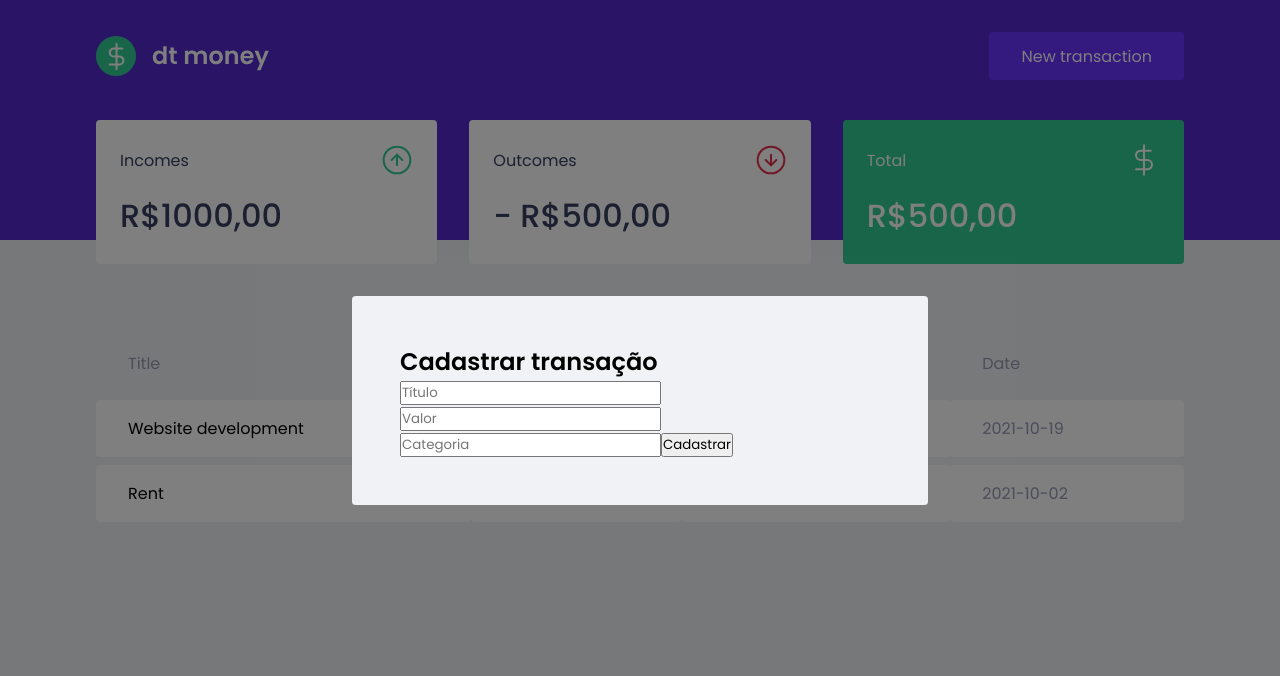
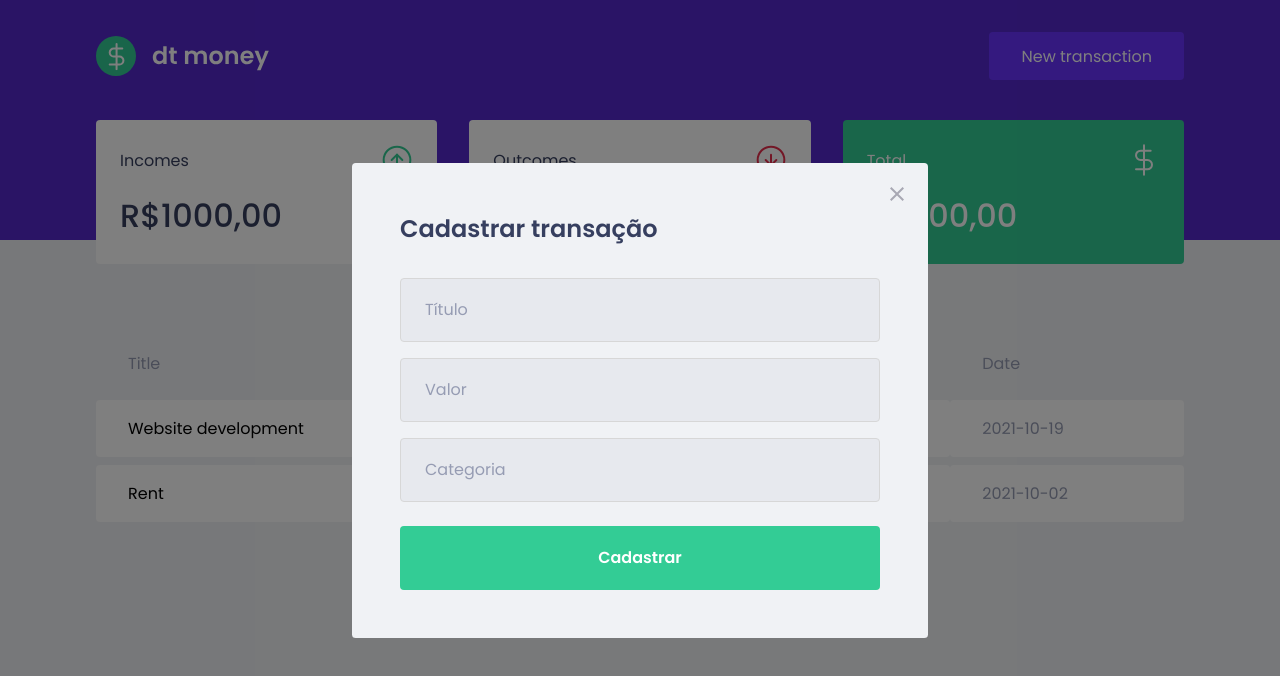
Before and after one commit to hyuko21/ig-reactjs-02-dtmoney, a React (Create React App) app: page / in a window 1280 px wide. Both pictures are taken after a click on the button "New transaction". Shown: the top 676 px of the page. Built offline with nearby package versions, Linux system fonts and the light colour scheme; no server answers; what miragejs would draw is missing.

Commit message:
chore: add styling to modal

```diff
--- a/src/components/NewTransactionModal/index.tsx
+++ b/src/components/NewTransactionModal/index.tsx
@@ -1,4 +1,5 @@
 import Modal from 'react-modal'
+import closeImg from '../../assets/close.svg'
 import { Container } from './styles'
 
 type NewTransactionModalProps = {
@@ -14,6 +15,13 @@
       overlayClassName='react-modal-overlay'
       className='react-modal-content'
     >
+      <button
+        type='button'
+        className='react-modal-close'
+        onClick={onRequestClose}
+      >
+        <img src={closeImg} alt='Close modal' />
+      </button>
       <Container>
         <h2>Cadastrar transação</h2>
         <input type='text' placeholder='Título' />
--- a/src/components/NewTransactionModal/styles.ts
+++ b/src/components/NewTransactionModal/styles.ts
@@ -1,3 +1,50 @@
 import styled from 'styled-components'
 
-export const Container = styled.form``
+export const Container = styled.form`
+  h2 {
+    color: var(--text-title);
+    font-size: 1.5rem;
+    margin-bottom: 2rem;
+  }
+
+  input {
+    width: 100%;
+    height: 4rem;
+    padding: 0 1.5rem;
+    border-radius: 0.25rem;
+
+    border: 1px solid #d7d7d7;
+    background: #e7e9ee;
+
+    font-weight: 400;
+    font-size: 1rem;
+
+    &::placeholder {
+      color: var(--text-body);
+    }
+
+    & + input {
+      margin-top: 1rem;
+    }
+  }
+
+
+  button[type="submit"] {
+    width: 100%;
+    height: 4rem;
+    padding: 0 1.5rem;
+    background: var(--green);
+    color: #fff;
+    border-radius: 0.25rem;
+    border: 0;
+    font-size: 1rem;
+    margin-top: 1.5rem;
+    font-weight: bold;
+
+    transition: filter 0.2s;
+
+    &:hover {
+      filter: brightness(0.9)
+    }
+  }
+`
--- a/src/styles/global.ts
+++ b/src/styles/global.ts
@@ -76,4 +76,18 @@
     position: relative;
     border-radius: 0.24rem;
   }
+
+  .react-modal-close {
+    position: absolute;
+    right: 1.5rem;
+    top: 1.5rem;
+    border: 0;
+    background: transparent;
+
+    transition: filter 0.2s;
+
+    &:hover {
+      filter: brightness(0.7);
+    }
+  }
 `
```
